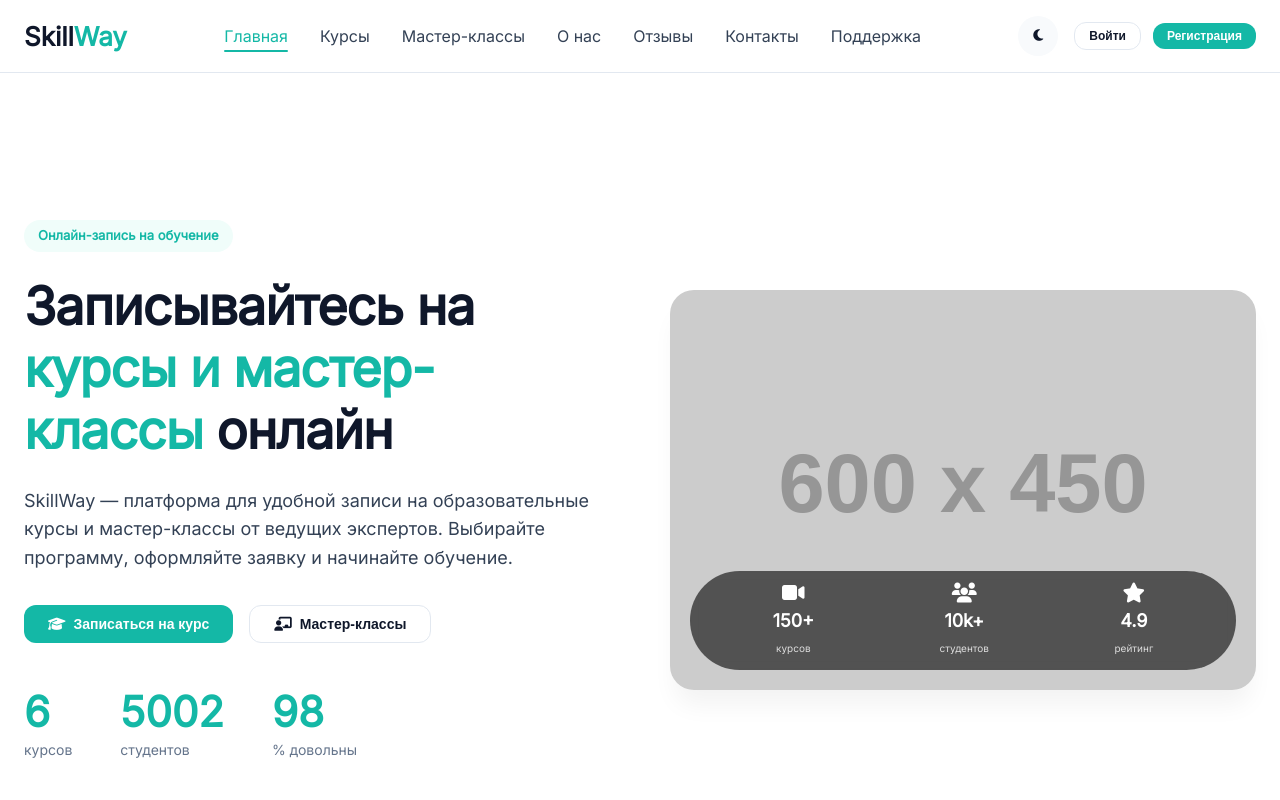
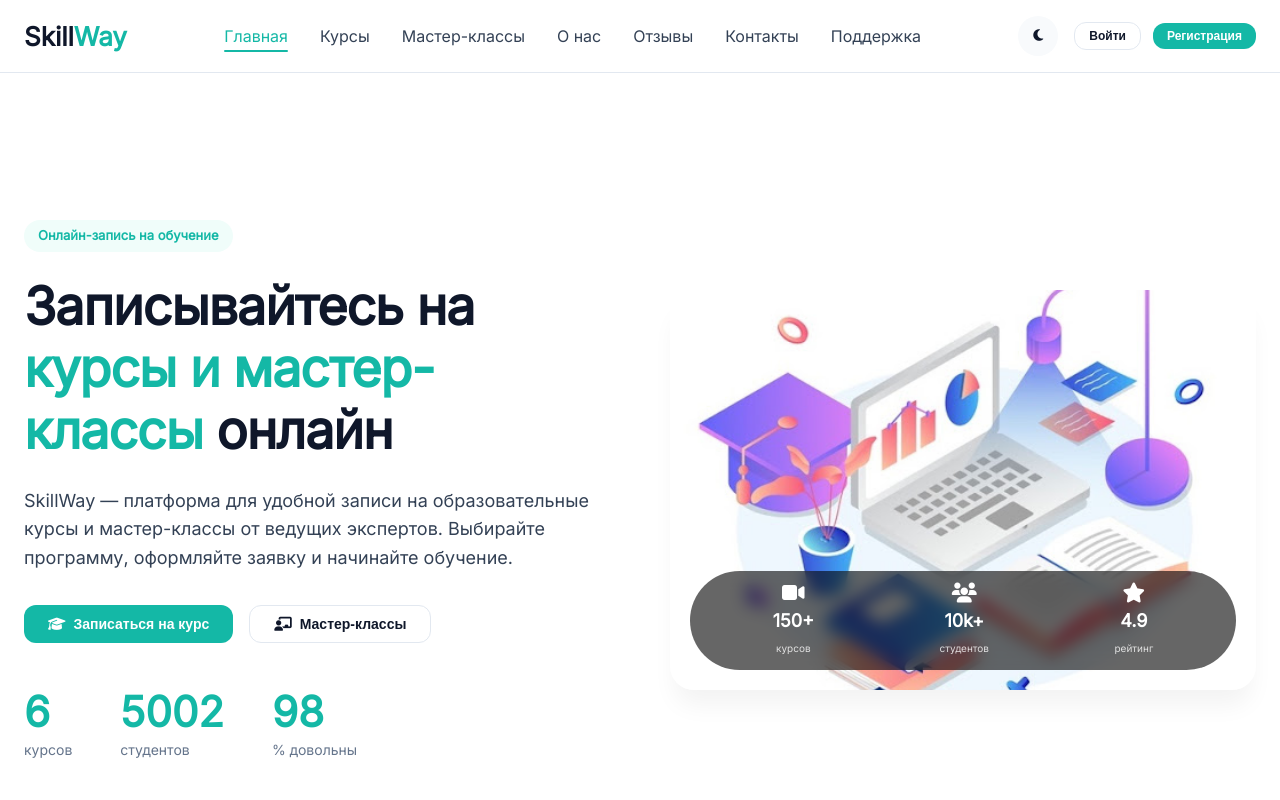
Before and after one commit to lillerry/skillway, a website: page index.html in a window 1280 px wide. Shown: the top 800 px of the page. Drawn offline with nearby package versions, Linux system fonts and the light colour scheme; no server answers; placeholder pictures from the web are drawn by us.

Commit message:
index.html

```diff
--- a/index.html
+++ b/index.html
@@ -60,7 +60,7 @@
                     </div>
                     <div class="hero-visual">
                         <div class="hero-image-wrapper">
-                            <img src="images/hero-img.jpg" alt="SkillWay обучение" class="hero-image" onerror="this.src='https://placehold.co/600x450/2dd4bf/ffffff?text=SkillWay'">
+                            <img src="https://raw.githubusercontent.com/lillerry/skillway/main/hero-img.jpg" alt="SkillWay обучение" class="hero-image" onerror="this.src='https://placehold.co/600x450/2dd4bf/ffffff?text=SkillWay'">
                             <div class="hero-stats-card">
                                 <div class="stat-item"><i class="fas fa-video"></i><span>150+</span><small>курсов</small></div>
                                 <div class="stat-item"><i class="fas fa-users"></i><span>10k+</span><small>студентов</small></div>
```
